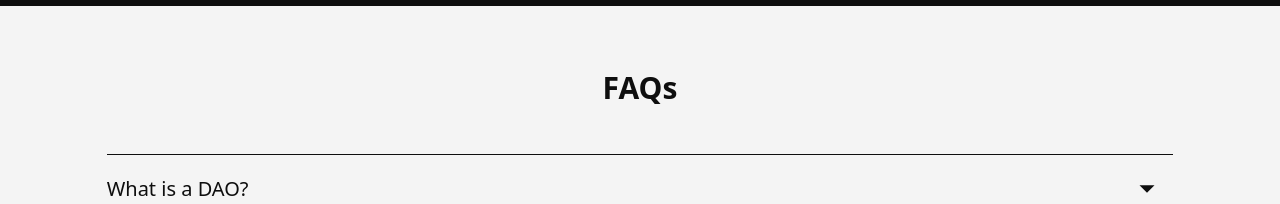
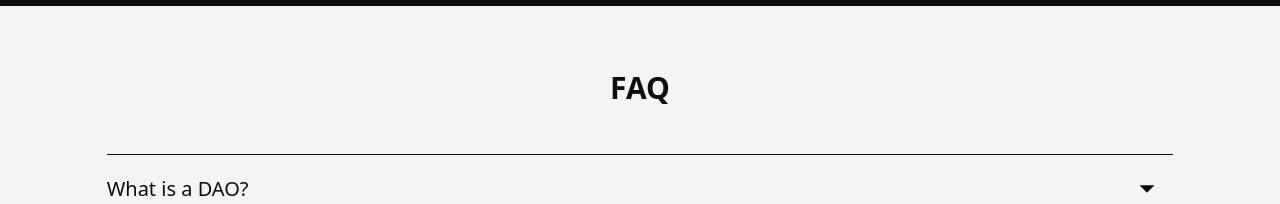
Before and after one commit to NoahSaso/dao-up, a Next.js app in the folder ui/: page / in a window 1280 px wide. Shown: the part 1578-1782 px from the top of the page. Built offline with nearby package versions, Linux system fonts and the light colour scheme.

Commit message:
scroll to faq on nav

```diff
--- a/ui/components/Header.tsx
+++ b/ui/components/Header.tsx
@@ -42,7 +42,7 @@ export const Header: FC = () => (
 
       <div className="flex flex-row items-center">
         <NavItem href="/campaigns" label="Campaigns" />
-        <NavItem href="/faq" label="FAQ" />
+        <NavItem href="/#faq" label="FAQ" />
         <NavItem href="/create" label="Create Campaign" action />
       </div>
     </nav>
--- a/ui/pages/index.tsx
+++ b/ui/pages/index.tsx
@@ -210,9 +210,9 @@ const Home: NextPage = () => (
       </div>
     </CenteredColumn>
 
-    <div className="bg-light py-16 text-dark">
+    <div className="bg-light py-16 text-dark" id="faq">
       <CenteredColumn>
-        <h1 className="text-center font-semibold text-3xl pb-12">FAQs</h1>
+        <h1 className="text-center font-semibold text-3xl pb-12">FAQ</h1>
 
         <div className="flex flex-col justify-start items-stretch">
           {faqQAs.map(({ q, a }) => (
--- a/ui/styles/globals.scss
+++ b/ui/styles/globals.scss
@@ -1,6 +1,10 @@
 @import "tailwindcss/base";
 @import "tailwindcss/components";
 @import "tailwindcss/utilities";
+
+html {
+  scroll-behavior: smooth;
+}
 
 html,
 body,
```
